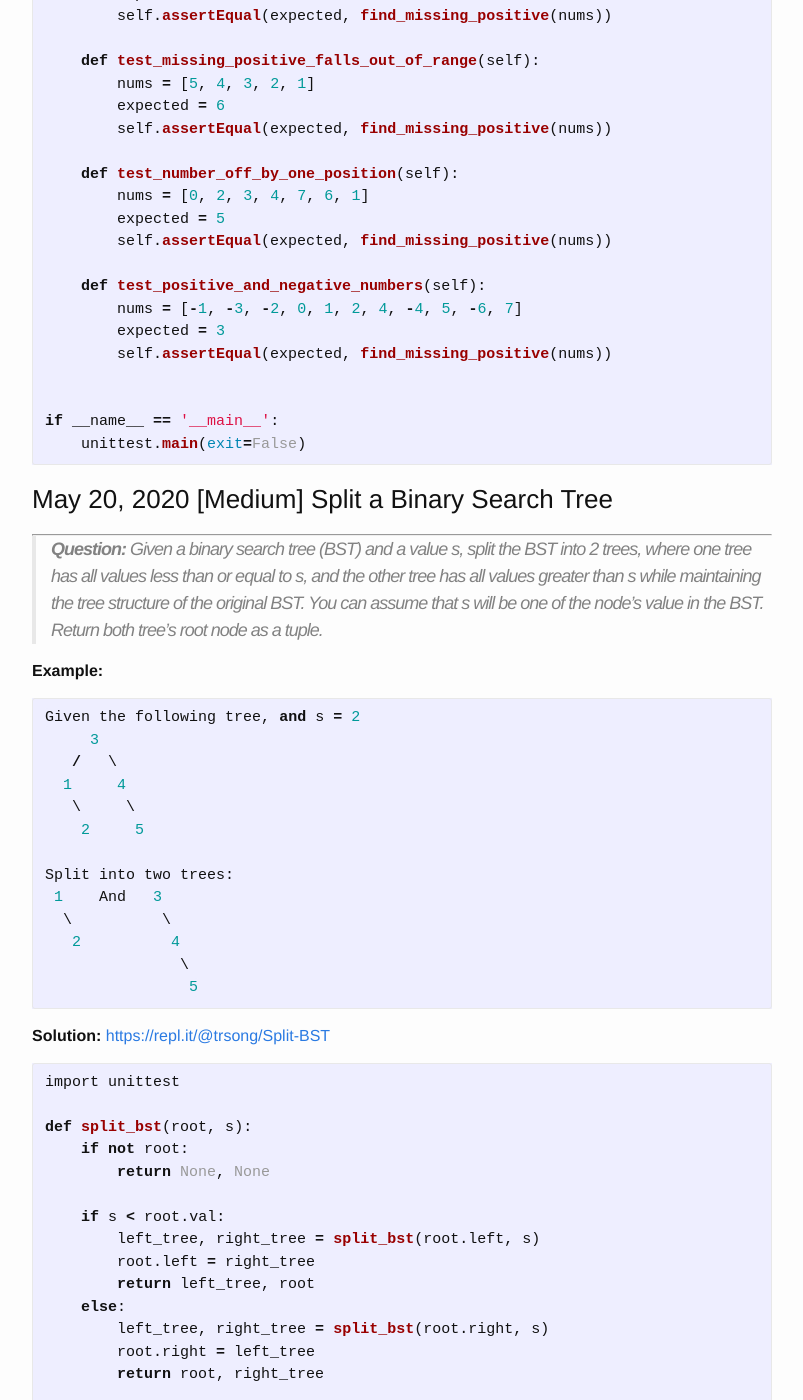
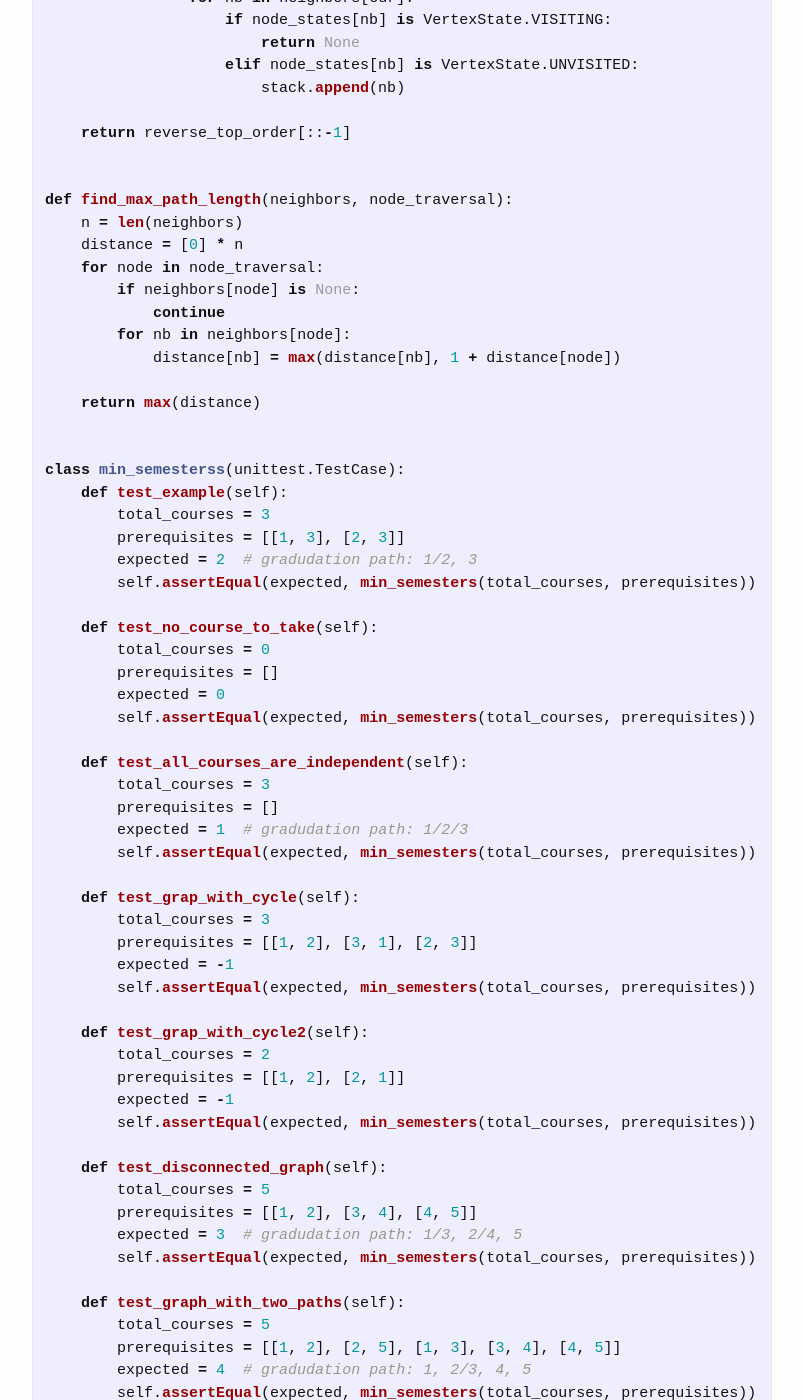
Before and after one commit to trsong/trsong.github.io, a Jekyll site: the page built from _posts/2020-05-01-DailyQuestionsMay.md, in a window 1280 px wide and 1400 px high, scrolled down 3361 px. Shown: the whole window, without its empty margins (238-1041 px from the left). Built offline with Jekyll 4.4.1, drawn with Linux system fonts in a browser that asks for light colours; some of the changed text lies outside the part shown.

Commit message:
Add Solution to May 22 Question

````diff
--- a/_posts/2020-05-01-DailyQuestionsMay.md
+++ b/_posts/2020-05-01-DailyQuestionsMay.md
@@ -33,6 +33,25 @@ You should return the following, as a string:
 ```
 
 -->
+
+### May 23, 2020 LC 394 \[Medium\] Decode String (Invariant)
+---
+> **Question:** Given an encoded string in form of `"ab[cd]{2}def"`. You have to return decoded string `"abcdcddef"`
+>
+> Notice that if there is a number inside curly braces, then it means preceding string in square brackets has to be repeated the same number of times. It becomes tricky where you have nested braces.
+
+**Example 1:**
+```py
+Input: "ab[cd]{2}"
+Output: "abcdcd"
+```
+
+**Example 2:**
+```py
+Input: "def[ab[cd]{2}]{3}ghi"
+Output: "defabcdcdabcdcdabcdcdghi"
+```
+
 
 ### May 22, 2020 LC 1136 \[Hard\] Parallel Courses
 ---
@@ -59,6 +78,140 @@ Input: N = 3, relations = [[1,2],[2,3],[3,1]]
 Output: -1
 Explanation:
 No course can be studied because they depend on each other.
+```
+
+**My thoughts:** Treat each course as vertex and prerequisite relation as edges. We will have a directed acyclic graph (DAG) with edge weight = 1. The problem then convert to find the longest path in a DAG. To find the answer, we need to find topological order of courses and then find longest path based on topological order.
+
+**Solution with Topological Sort:** [https://repl.it/@trsong/Parallel-Courses](https://repl.it/@trsong/Parallel-Courses)
+```py
+import unittest
+
+
+class VertexState(object):
+    UNVISITED = 0
+    VISITING = 1
+    VISITED = 2
+
+
+def min_semesters(total_courses, prerequisites):
+    if total_courses <= 0:
+        return 0
+
+    neighbors = [None] * (total_courses + 1)
+    for u, v in prerequisites:
+        if neighbors[u] is None:
+            neighbors[u] = []
+        neighbors[u].append(v)
+
+    top_order = find_topological_order(neighbors)
+    if top_order is None:
+        return -1
+    max_path_length = find_max_path_length(neighbors, top_order)
+    return max_path_length + 1
+
+
+def find_topological_order(neighbors):
+    n = len(neighbors)
+    node_states = [VertexState.UNVISITED] * n
+    reverse_top_order = []
+
+    for node in xrange(n):
+        if node_states[node] is not VertexState.UNVISITED:
+            continue
+
+        stack = [node]
+        while stack:
+            cur = stack[-1]
+            if node_states[cur] is VertexState.VISITED:
+                stack.pop()
+            elif node_states[cur] is VertexState.VISITING:
+                reverse_top_order.append(cur)
+                node_states[cur] = VertexState.VISITED
+            else:
+                # node_states is UNVISITED
+                node_states[cur] = VertexState.VISITING
+                if neighbors[cur] is None:
+                    continue
+                for nb in neighbors[cur]:
+                    if node_states[nb] is VertexState.VISITING:
+                        return None
+                    elif node_states[nb] is VertexState.UNVISITED:
+                        stack.append(nb)
+
+    return reverse_top_order[::-1]
+
+
+def find_max_path_length(neighbors, node_traversal):
+    n = len(neighbors)
+    distance = [0] * n
+    for node in node_traversal:
+        if neighbors[node] is None:
+            continue
+        for nb in neighbors[node]:
+            distance[nb] = max(distance[nb], 1 + distance[node])
+
+    return max(distance)
+
+
+class min_semesterss(unittest.TestCase):
+    def test_example(self):
+        total_courses = 3
+        prerequisites = [[1, 3], [2, 3]]
+        expected = 2  # gradudation path: 1/2, 3
+        self.assertEqual(expected, min_semesters(total_courses, prerequisites))
+
+    def test_no_course_to_take(self):
+        total_courses = 0
+        prerequisites = []
+        expected = 0
+        self.assertEqual(expected, min_semesters(total_courses, prerequisites))
+
+    def test_all_courses_are_independent(self):
+        total_courses = 3
+        prerequisites = []
+        expected = 1  # gradudation path: 1/2/3
+        self.assertEqual(expected, min_semesters(total_courses, prerequisites))
+
+    def test_grap_with_cycle(self):
+        total_courses = 3
+        prerequisites = [[1, 2], [3, 1], [2, 3]]
+        expected = -1
+        self.assertEqual(expected, min_semesters(total_courses, prerequisites))
+
+    def test_grap_with_cycle2(self):
+        total_courses = 2
+        prerequisites = [[1, 2], [2, 1]]
+        expected = -1
+        self.assertEqual(expected, min_semesters(total_courses, prerequisites))
+
+    def test_disconnected_graph(self):
+        total_courses = 5
+        prerequisites = [[1, 2], [3, 4], [4, 5]]
+        expected = 3  # gradudation path: 1/3, 2/4, 5
+        self.assertEqual(expected, min_semesters(total_courses, prerequisites))
+
+    def test_graph_with_two_paths(self):
+        total_courses = 5
+        prerequisites = [[1, 2], [2, 5], [1, 3], [3, 4], [4, 5]]
+        expected = 4  # gradudation path: 1, 2/3, 4, 5
+        self.assertEqual(expected, min_semesters(total_courses, prerequisites))
+
+    def test_graph_with_two_paths2(self):
+        total_courses = 5
+        prerequisites = [[1, 3], [3, 4], [4, 5], [1, 2], [2, 5]]
+        expected = 4  # gradudation path: 1, 2/3, 4, 5
+        self.assertEqual(expected, min_semesters(total_courses, prerequisites))
+
+    def test_connected_graph_with_paths_of_different_lenghths(self):
+        total_courses = 7
+        prerequisites = [[1, 3], [1, 4], [2, 3], [2, 4], [3, 4], [3, 6],
+                         [4, 5], [4, 6], [4, 7], [3, 6], [6, 7]]
+        expected = 5  # path: 1/2, 3, 4, 5/6, 7
+        self.assertEqual(expected, min_semesters(total_courses, prerequisites))
+
+
+if __name__ == '__main__':
+    unittest.main(exit=False)
 ```
 
 ### May 21, 2020 LT 189 \[Medium\] Find Missing Positive
````
